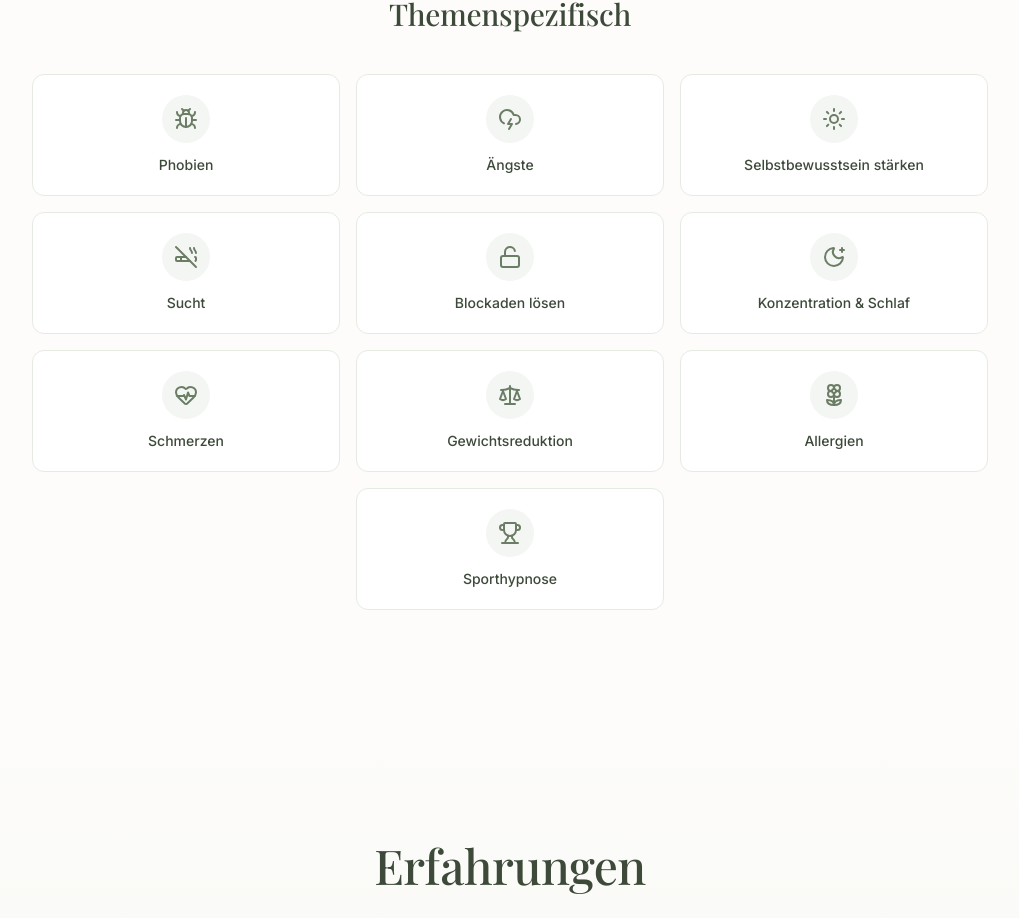
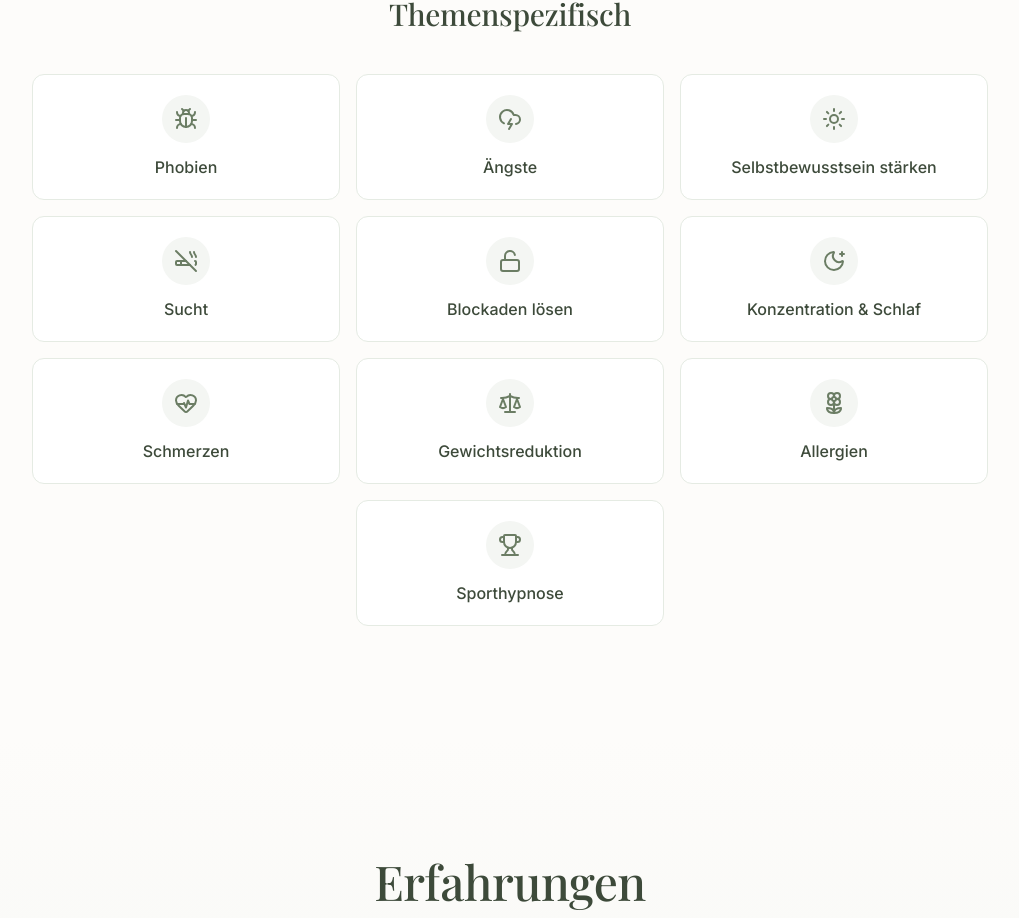
Before and after one commit to Palaciosdroid/palcomm, a Next.js app: page / in a window 1280 px wide. Shown: the part 4163-5081 px from the top of the page, without its empty margins (130-1149 px from the left). Built offline with nearby package versions, Linux system fonts and the light colour scheme; a web font is replaced by a local one.

Commit message:
fix: Increase text size in topics to match target groups

```diff
--- a/src/components/sections/TherapySection.tsx
+++ b/src/components/sections/TherapySection.tsx
@@ -130,7 +130,7 @@ export default function TherapySection() {
               <div className="w-12 h-12 rounded-full bg-sage-100 group-hover:bg-brand/10 flex items-center justify-center text-sage-600 group-hover:text-brand transition-colors duration-300">
                 {topicIconMap[topic.icon]}
               </div>
-              <span className="text-sm text-center font-medium text-text-dark">
+              <span className="text-base text-center font-medium text-text-dark">
                 {topic.title}
               </span>
 
@@ -143,7 +143,7 @@ export default function TherapySection() {
                     animate={{ height: "auto", opacity: 1 }}
                     exit={{ height: 0, opacity: 0 }}
                     transition={{ duration: 0.3 }}
-                    className="text-text-light text-xs leading-relaxed text-center overflow-hidden"
+                    className="text-text-light text-sm leading-relaxed text-center overflow-hidden"
                   >
                     {topic.description}
                   </motion.p>
```
